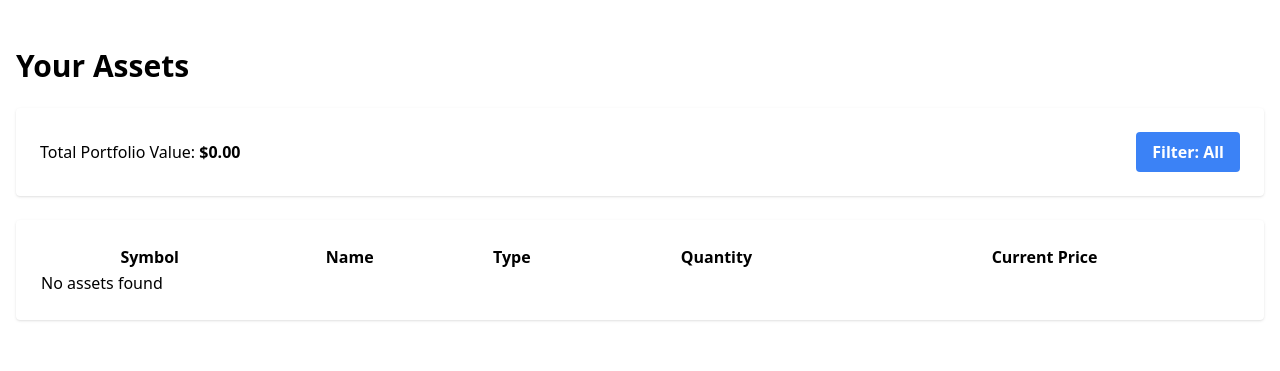
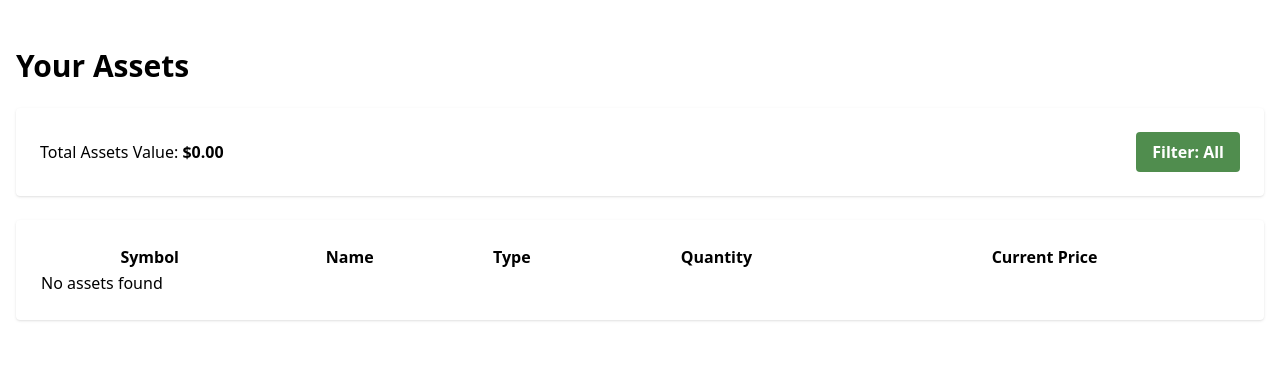
Before and after one commit to ehinckes/finm, a Django app: page /assets/ in a window 1280 px wide. Shown: the part 64-435 px from the top of the page. Run offline with Django 5.2, Linux system fonts and the light colour scheme; the visitor is signed in with stand-in values (Sample User, id 1); data that the repository does not hold is empty.

Commit message:
- Fixed issues with asset filtering, working now

```diff
--- a/finm_tracker/portfolio/templates/portfolio/assets.html
+++ b/finm_tracker/portfolio/templates/portfolio/assets.html
@@ -2,37 +2,19 @@
 {% load static %}
 {% load custom_filters %}
 
-{% block title %}Assets - Financial Portfolio Tracker{% endblock %}
+{% block title %}{{ asset_type_display }} - Financial Portfolio Tracker{% endblock %}
 
 {% block content %}
-<h1 id="your-assets" class="custom-h1">Your Assets</h1>
+<h1 class="custom-h1">Your {{ asset_type_display }}</h1>
 
 <div class="bg-white p-6 rounded shadow mb-6 flex justify-between items-center">
     <div class="total-value">
-        Total Portfolio Value: <span id="portfolio-value" class="font-bold">${{ total_value|floatformat:2 }}</span>
+        Total {{ asset_type_display }} Value: <span id="portfolio-value" class="font-bold">${{ total_value|floatformat:2 }}</span>
     </div>
-
     <div class="asset-type-filter">
-        <button id="filter-button" class="bg-blue-500 hover:bg-blue-700 text-white font-bold py-2 px-4 rounded">
-            Filter: All
+        <button id="filterButton" class="filter-button">
+            Filter: {{ button_text }}
         </button>
-        <script>
-            document.addEventListener('DOMContentLoaded', function() {
-                var filterButton = document.getElementById('filter-button');
-                var filters = ['all', 'stock', 'crypto', 'commodity', 'bond'];
-                var currentFilter = '{{ current_filter }}';
-
-                filterButton.addEventListener('click', function() {
-                    var currentIndex = filters.indexOf(currentFilter);
-                    var nextIndex = (currentIndex + 1) % filters.length;
-                    var nextFilter = filters[nextIndex];
-
-                    var url = new URL(window.location);
-                    url.searchParams.set('asset_type', nextFilter);
-                    window.location.href = url.toString();
-                });
-            });
-        </script>
     </div>
 </div>
 
@@ -47,7 +29,7 @@
                 <th><a href="?sort=current_price&asset_type={{ current_filter }}">Current Price</a></th>
             </tr>
         </thead>
-        <tbody id="asset-table-body">
+        <tbody>
             {% for asset in assets %}
             <tr>
                 <td>{{ asset.symbol }}</td>
@@ -64,4 +46,19 @@
         </tbody>
     </table>
 </div>
+
+<script>
+    document.getElementById('filterButton').addEventListener('click', function() {
+        const assetTypes = ['all', 'stock', 'crypto', 'commodity'];
+        const currentFilter = '{{ current_filter }}';
+        const currentIndex = assetTypes.indexOf(currentFilter);
+        const nextIndex = (currentIndex + 1) % assetTypes.length;
+        const nextFilter = assetTypes[nextIndex];
+
+        // Update the URL and reload the page
+        const currentUrl = new URL(window.location.href);
+        currentUrl.searchParams.set('asset_type', nextFilter);
+        window.location.href = currentUrl.toString();
+    });
+</script>
 {% endblock %}
--- a/finm_tracker/portfolio/views.py
+++ b/finm_tracker/portfolio/views.py
@@ -123,7 +123,11 @@ def assets_view(request):
     assets = Asset.objects.filter(portfolio=portfolio)
 
     # Filtering
+    asset_types = ['all', 'stock', 'crypto', 'commodity']
     current_filter = request.GET.get('asset_type', 'all').lower()
+    if current_filter not in asset_types:
+        current_filter = 'all'
+
     if current_filter != 'all':
         assets = assets.filter(asset_type=current_filter)
 
@@ -136,11 +140,25 @@ def assets_view(request):
         total=Sum(F('quantity') * F('current_price'))
     )['total'] or 0
 
+    # Determine display text for asset type and filter
+    asset_type_display_map = {
+        'all': 'Assets',
+        'stock': 'Stock Assets',
+        'crypto': 'Crypto Assets',
+        'commodity': 'Commodity Assets',
+    }
+    asset_type_display = asset_type_display_map[current_filter]
+
+    button_text = 'All' if current_filter == 'all' else asset_type_display.split()[0]
+
     context = {
         'assets': assets,
         'total_value': total_value,
         'current_sort': sort_by,
         'current_filter': current_filter,
+        'asset_type_display': asset_type_display,
+        'button_text': button_text,
+
     }
     return render(request, 'portfolio/assets.html', context)
 
--- a/finm_tracker/theme/static/css/dist/styles.css
+++ b/finm_tracker/theme/static/css/dist/styles.css
@@ -1057,6 +1057,24 @@ select {
   font-weight: 700;
 }
 
+.filter-button {
+  border-radius: 0.25rem;
+  --tw-bg-opacity: 1;
+  background-color: rgb(80 141 78 / var(--tw-bg-opacity));
+  padding-top: 0.5rem;
+  padding-bottom: 0.5rem;
+  padding-left: 1rem;
+  padding-right: 1rem;
+  font-weight: 700;
+  --tw-text-opacity: 1;
+  color: rgb(255 255 255 / var(--tw-text-opacity));
+}
+
+.filter-button:hover {
+  --tw-bg-opacity: 1;
+  background-color: rgb(26 83 25 / var(--tw-bg-opacity));
+}
+
 .static {
   position: static;
 }
@@ -1295,11 +1313,6 @@ select {
   background-color: rgb(37 99 235 / var(--tw-bg-opacity));
 }
 
-.hover\:bg-blue-700:hover {
-  --tw-bg-opacity: 1;
-  background-color: rgb(29 78 216 / var(--tw-bg-opacity));
-}
-
 .hover\:bg-green-600:hover {
   --tw-bg-opacity: 1;
   background-color: rgb(22 163 74 / var(--tw-bg-opacity));
--- a/finm_tracker/theme/static_src/src/styles.css
+++ b/finm_tracker/theme/static_src/src/styles.css
@@ -89,4 +89,10 @@
     .custom-h1 {
         @apply text-3xl font-bold mb-6;
     }
+
+
+
+    .filter-button {
+        @apply bg-custom-green-full hover:bg-custom-green-dark text-white font-bold py-2 px-4 rounded;
+    }
 }
```
